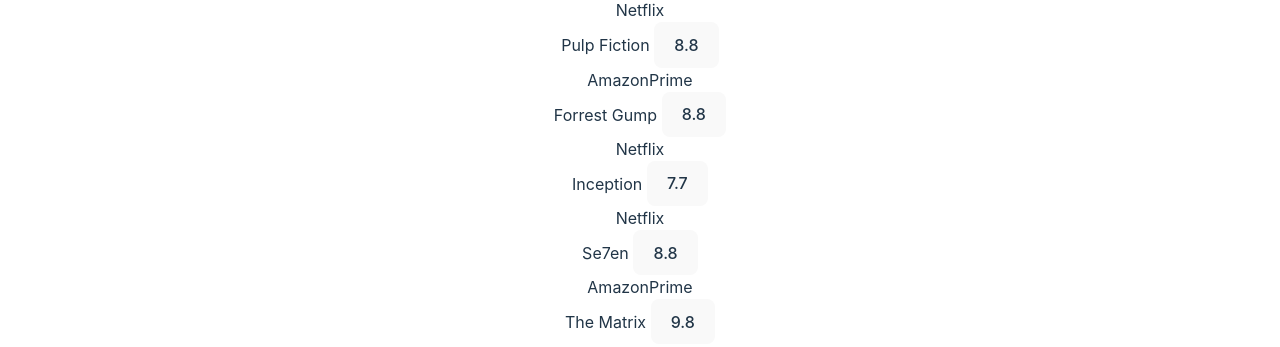
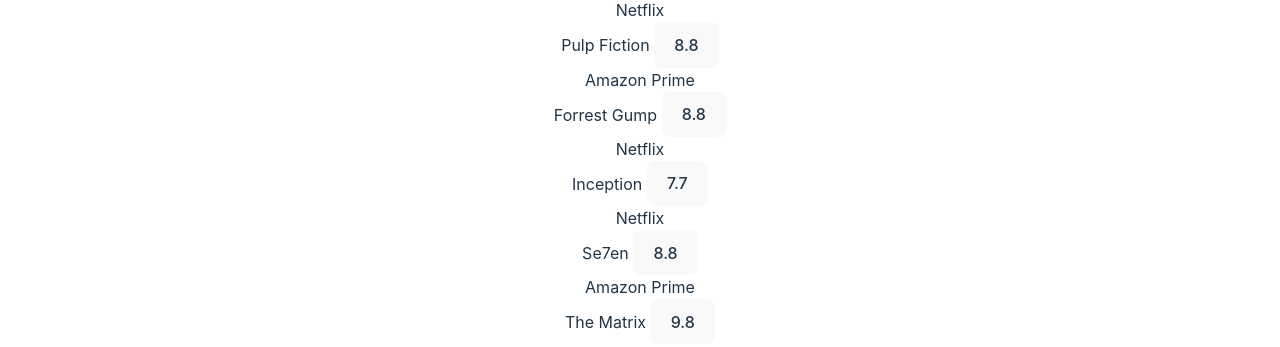
Before and after one commit to Test-Scouts/BetterThanImdb, a React app in the folder frontend/: page / in a window 1280 px wide. Shown: the part 343-690 px from the top of the page. Built offline with nearby package versions, Linux system fonts and the light colour scheme; the HTML template or start-up script is replaced by a standard one.

Commit message:
Fix: Streaming service name updated.

```diff
--- a/frontend/src/App.tsx
+++ b/frontend/src/App.tsx
@@ -17,11 +17,11 @@
     {
       movieName: "Pulp Fiction",
       rating: 8.8,
-      streamingPlatforms: ["AmazonPrime"],
+      streamingPlatforms: ["Amazon Prime"],
     },
     { movieName: "Forrest Gump", rating: 8.8, streamingPlatforms: ["Netflix"] },
     { movieName: "Inception", rating: 7.7, streamingPlatforms: ["Netflix"] },
-    { movieName: "Se7en", rating: 8.8, streamingPlatforms: ["AmazonPrime"] },
+    { movieName: "Se7en", rating: 8.8, streamingPlatforms: ["Amazon Prime"] },
     { movieName: "The Matrix", rating: 9.8, streamingPlatforms: ["Netflix"] },
   ];
 
```
